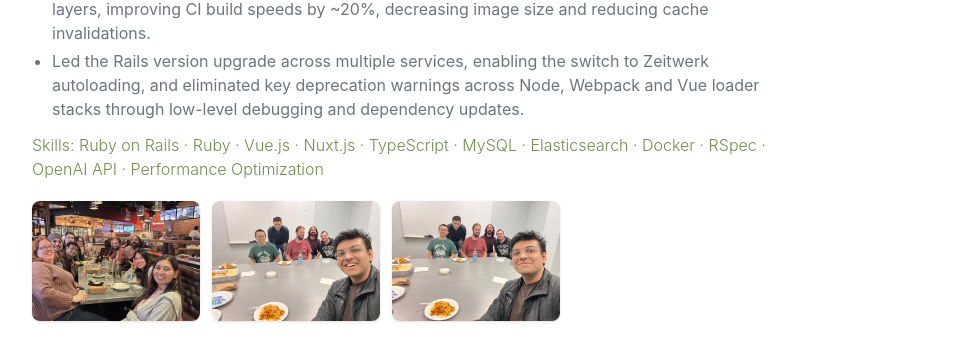
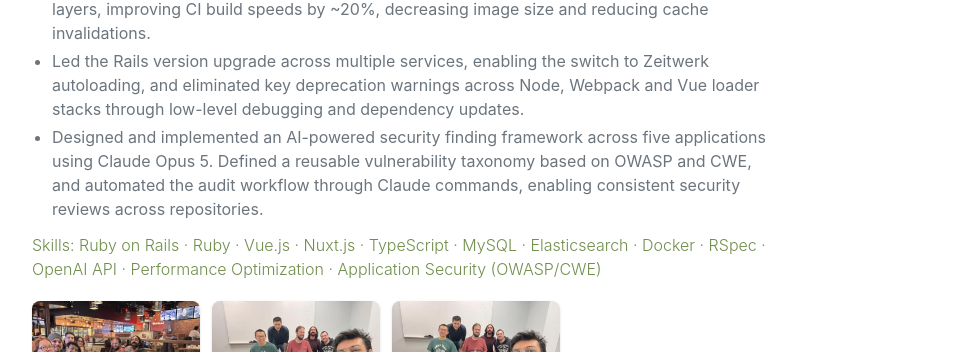
Before and after one commit to SaurabhDarji7/SaurabhDarji7.github.io, a plain HTML site: page index.html in a window 1280 px wide. Shown: the part 1480-1832 px from the top of the page, without its empty margins (288-1262 px from the left). Drawn offline with nearby package versions, Linux system fonts and the light colour scheme.

Commit message:
Add security bullet and disable Jekyll

```diff
--- a/index.html
+++ b/index.html
@@ -102,8 +102,9 @@
           <li>Identified and resolved multiple N+1 query issues, reducing queries by 87% (635 to 82) on a single page and response times by up to 86% (29s to 4s) by using the bullet, rack-mini-profiler, ams_lazy_relationships and BatchLoader gems.</li>
           <li>Optimized database query performance in Active Storage by addressing inefficient associations and attachment loading. Rewrote and optimized Dockerfiles to reduce build layers, improving CI build speeds by ~20%, decreasing image size and reducing cache invalidations.</li>
           <li>Led the Rails version upgrade across multiple services, enabling the switch to Zeitwerk autoloading, and eliminated key deprecation warnings across Node, Webpack and Vue loader stacks through low-level debugging and dependency updates.</li>
+          <li>Designed and implemented an AI-powered security finding framework across five applications using Claude Opus 5. Defined a reusable vulnerability taxonomy based on OWASP and CWE, and automated the audit workflow through Claude commands, enabling consistent security reviews across repositories.</li>
         </ul>
-        <p class="entry-skills">Skills: Ruby on Rails &middot; Ruby &middot; Vue.js &middot; Nuxt.js &middot; TypeScript &middot; MySQL &middot; Elasticsearch &middot; Docker &middot; RSpec &middot; OpenAI API &middot; Performance Optimization</p>
+        <p class="entry-skills">Skills: Ruby on Rails &middot; Ruby &middot; Vue.js &middot; Nuxt.js &middot; TypeScript &middot; MySQL &middot; Elasticsearch &middot; Docker &middot; RSpec &middot; OpenAI API &middot; Performance Optimization &middot; Application Security (OWASP/CWE)</p>
         <ul class="gallery">
           <li>
             <a class="gallery-item glightbox" href="assets/img/experience/philpapers/christmas-dinner-party.jpg" data-gallery="western-university" data-description="Team Christmas dinner">
```
Also changed, not shown: .github/workflows/static.yml, 1 other file.
